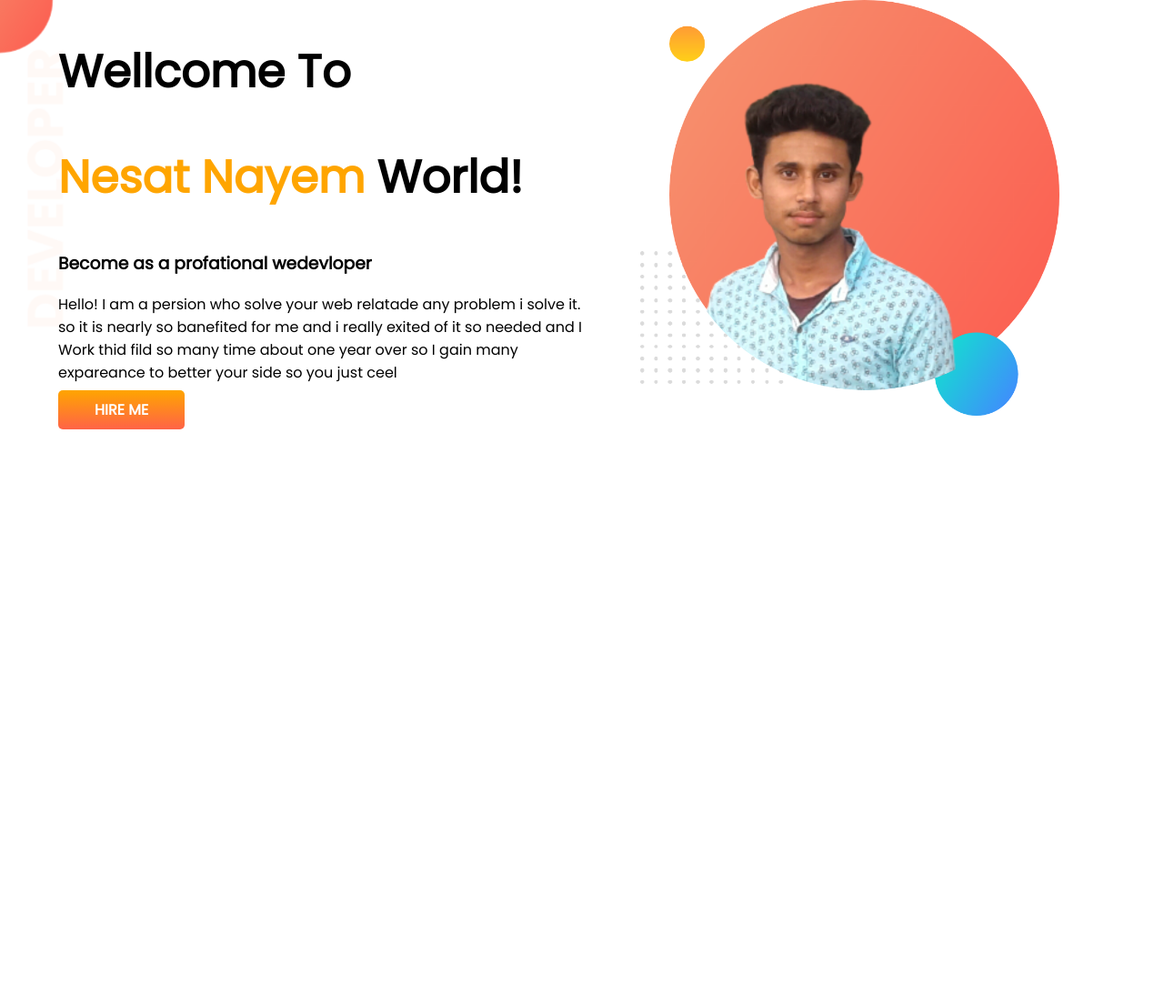
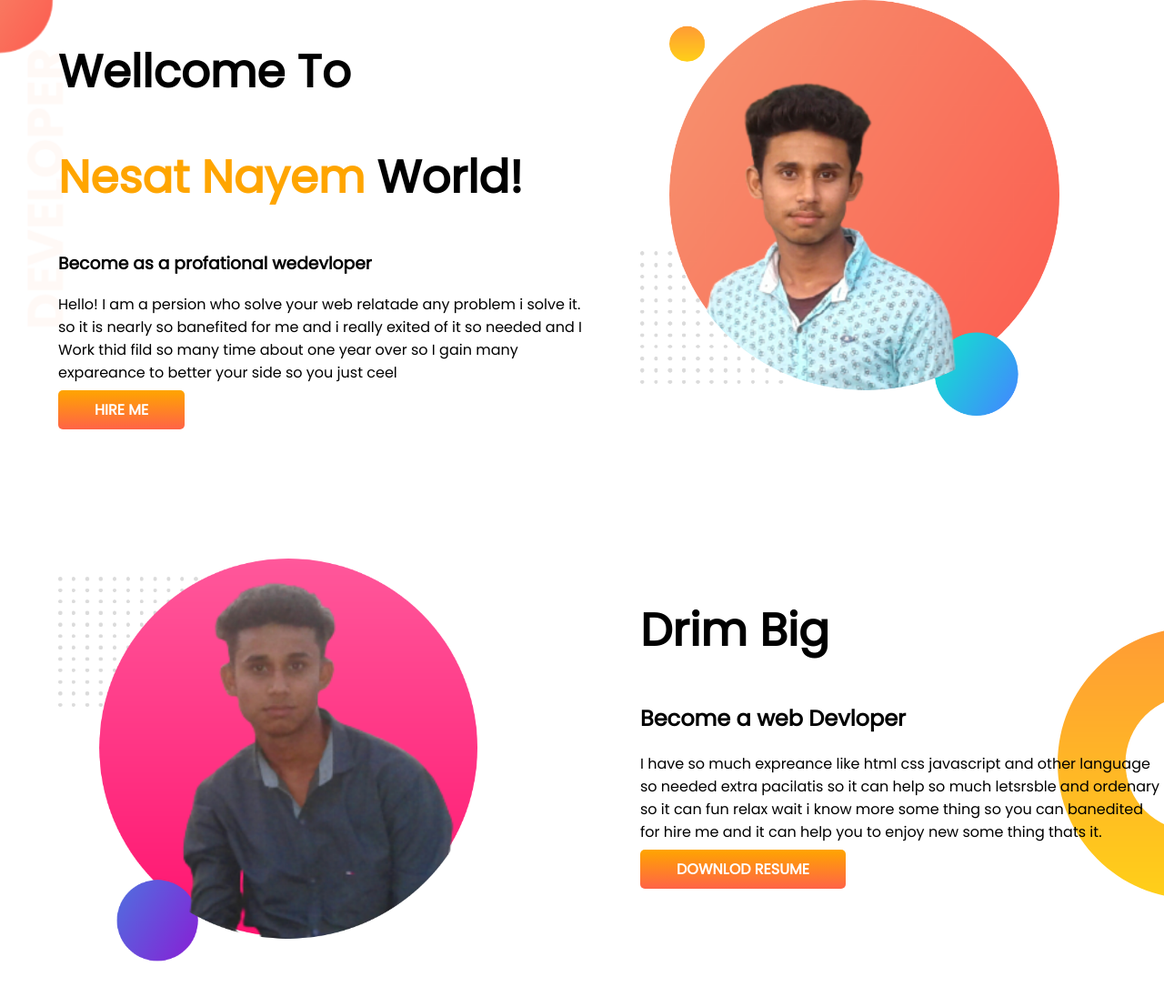
Before and after one commit to Nesat-Nayem/developer-portfolio, a plain HTML site: page index.html in a window 1280 px wide. Shown: the whole page at 91% size. Before the commit the page ends 800 px from the top, so only its background shows below. Drawn offline with Linux system fonts and the light colour scheme.

Commit message:
drem push

```diff
--- a/index.html
+++ b/index.html
@@ -27,5 +27,19 @@
         </div>
 
     </section>
+
+    <section class="drim-big">
+        <div class="hap-width">
+            <img src="images/fgfdg.png" alt="">
+        </div>
+
+        <div class="hap-width">
+            <h1>Drim Big</h1>
+            <h2>Become a web Devloper</h2>
+            <p>I have so much expreance like html css javascript and other language so needed extra pacilatis so it can help so much letsrsble and ordenary so it can fun relax wait i know more some thing so you can banedited for hire me and it can help you to enjoy new some thing thats it.</p>
+            <a class="link_button" target="_blank" href="">DOWNLOD RESUME</a>
+        </div>
+
+    </section>
 </body>
 </html>
--- a/style.css
+++ b/style.css
@@ -12,6 +12,7 @@ color: orange;
 
 section{
     display: flex;
+    margin-bottom: 150px;
 }
 
 .hap-width{
@@ -35,3 +36,9 @@ section{
     background-image:url(images/top-banner.png);
     background-repeat: no-repeat;
 }
+
+.drim-big{
+    background-image: url(images/dream-bg.png);
+    background-repeat: no-repeat;
+    background-position: right;
+}
```
Also changed, not shown: images/fgfdg.png (added).
